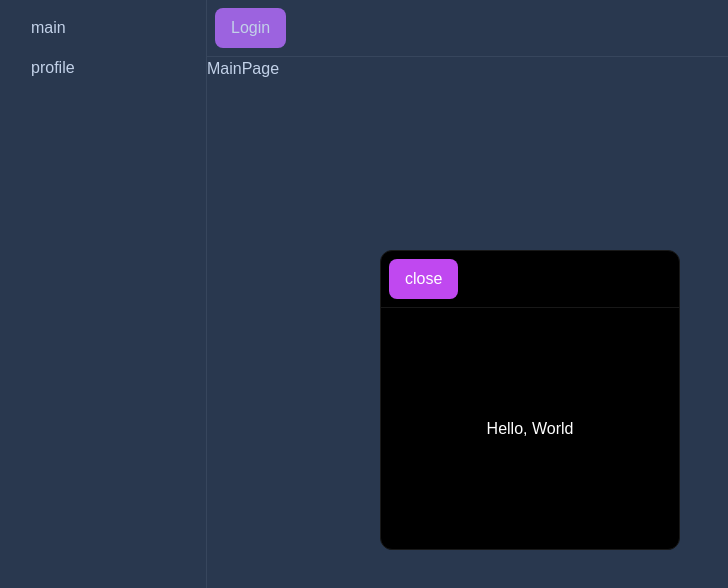
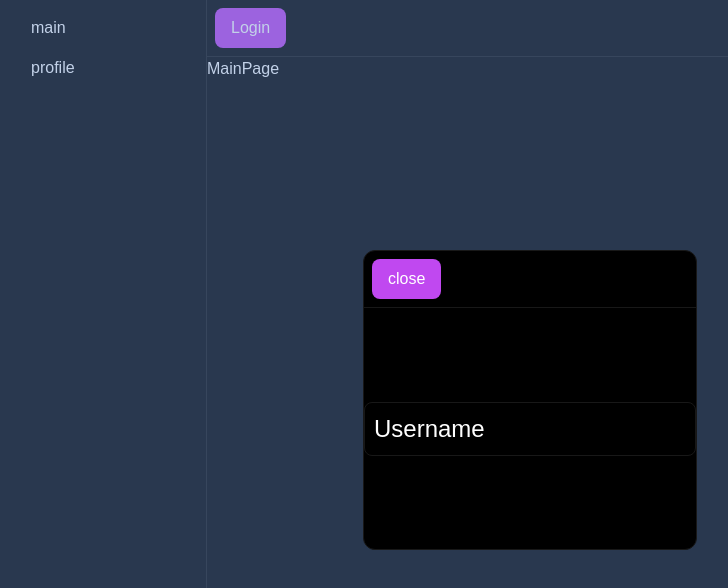
Before and after one commit to bbabdibakas/iheardnoise, a React app in the folder frontend/: page / in a window 1280 px wide. Both pictures are taken after a click on the button "Login". Shown: the top 588 px of the page, without its empty margins (110-838 px from the left). Built offline with nearby package versions, Linux system fonts and the light colour scheme.

Commit message:
feat: added ui kit AppInput

```diff
--- a/frontend/src/app/styles/variables.scss
+++ b/frontend/src/app/styles/variables.scss
@@ -11,4 +11,5 @@
     --app-bg-color: #000;
     --primary-color: #fff;
     --border-color: #181818;
+    --highlight-color: #c048f0;
 }
--- a/frontend/src/pages/MainPage/ui/MainPage.tsx
+++ b/frontend/src/pages/MainPage/ui/MainPage.tsx
@@ -1,16 +1,21 @@
 import { useState } from "react"
 import AppButton from "shared/ui/AppButton/AppButton"
 import { AppHeader } from "shared/ui/AppHeader/AppHeader"
+import AppInput from "shared/ui/AppInput/AppInput"
 import { AppModal } from "shared/ui/AppModal/AppModal"
 
 const MainPage = () => {
     const [isModalOpen, setIsModalOpen] = useState<boolean>(false)
+    const [username, setUsername] = useState<string>('')
 
     const onModalOpen = () => {
         setIsModalOpen(true)
     }
     const onModalClose = () => {
         setIsModalOpen(false)
+    }
+    const onSetUsername = (value: string) => {
+        setUsername(value)
     }
 
     return (
@@ -23,7 +28,11 @@ const MainPage = () => {
             {
                 isModalOpen && (
                     <AppModal isOpen={isModalOpen} onClose={onModalClose}>
-                        Hello, World
+                        <AppInput
+                            value={username}
+                            onChange={onSetUsername}
+                            placeholder="Username"
+                        />
                     </AppModal>
                 )
             }
--- a/frontend/src/shared/ui/AppButton/AppButton.module.scss
+++ b/frontend/src/shared/ui/AppButton/AppButton.module.scss
@@ -1,7 +1,7 @@
 .AppButton {
     cursor: pointer;
     color: var(--primary-color);
-    background: #c048f0;
+    background: var(--highlight-color);
     border: none;
     padding: 8px 16px;
     border-radius: 8px;
--- /dev/null
+++ b/frontend/src/shared/ui/AppInput/AppInput.module.scss
@@ -0,0 +1,41 @@
+.wrapper {
+    position: relative;
+}
+
+.AppInput {
+    background: none;
+    border: 1px solid var(--border-color);
+    border-radius: 8px;
+    box-sizing: border-box;
+    padding: 10px;
+    font: var(--font-l);
+    color: var(--primary-color);
+    outline: none;
+}
+
+.AppInput::placeholder {
+    opacity: 0;
+}
+
+.AppInput:not(:placeholder-shown)+.placeholder {
+    font: var(--font-m);
+    top: 0;
+    color: var(--highlight-color);
+    padding: 0 5px;
+    background: var(--app-bg-color);
+}
+
+.AppInput:not(:placeholder-shown) {
+    border-color: var(--highlight-color);
+}
+
+.placeholder {
+    pointer-events: none;
+    position: absolute;
+    left: 10px;
+    top: 50%;
+    transform: translateY(-50%);
+    font: var(--font-l);
+    transition: all 0.2s ease;
+    color: var(--primary-color);
+}
--- /dev/null
+++ b/frontend/src/shared/ui/AppInput/AppInput.tsx
@@ -0,0 +1,41 @@
+import { ChangeEvent, InputHTMLAttributes } from "react"
+import cls from './AppInput.module.scss'
+import { classNames } from "shared/lib/classNames/classNames"
+
+interface AppInputProps extends Omit<InputHTMLAttributes<HTMLInputElement>, 'value' | 'onChange'> {
+    className?: string
+    value: string
+    onChange: (value: string) => void
+}
+
+const AppInput = (props: AppInputProps) => {
+    const {
+        children,
+        className,
+        placeholder,
+        value,
+        onChange,
+        ...otherProps
+    } = props
+
+    const onChangeHandler = (e: ChangeEvent<HTMLInputElement>) => {
+        onChange(e.target.value)
+    }
+
+    return (
+        <div className={cls.wrapper}>
+            <input
+                className={classNames(cls.AppInput, {}, [className])}
+                value={value}
+                onChange={onChangeHandler}
+                placeholder={placeholder}
+                {...otherProps}
+            ></input>
+            <div className={cls.placeholder}>
+                {placeholder}
+            </div>
+        </div>
+    )
+}
+
+export default AppInput
```
